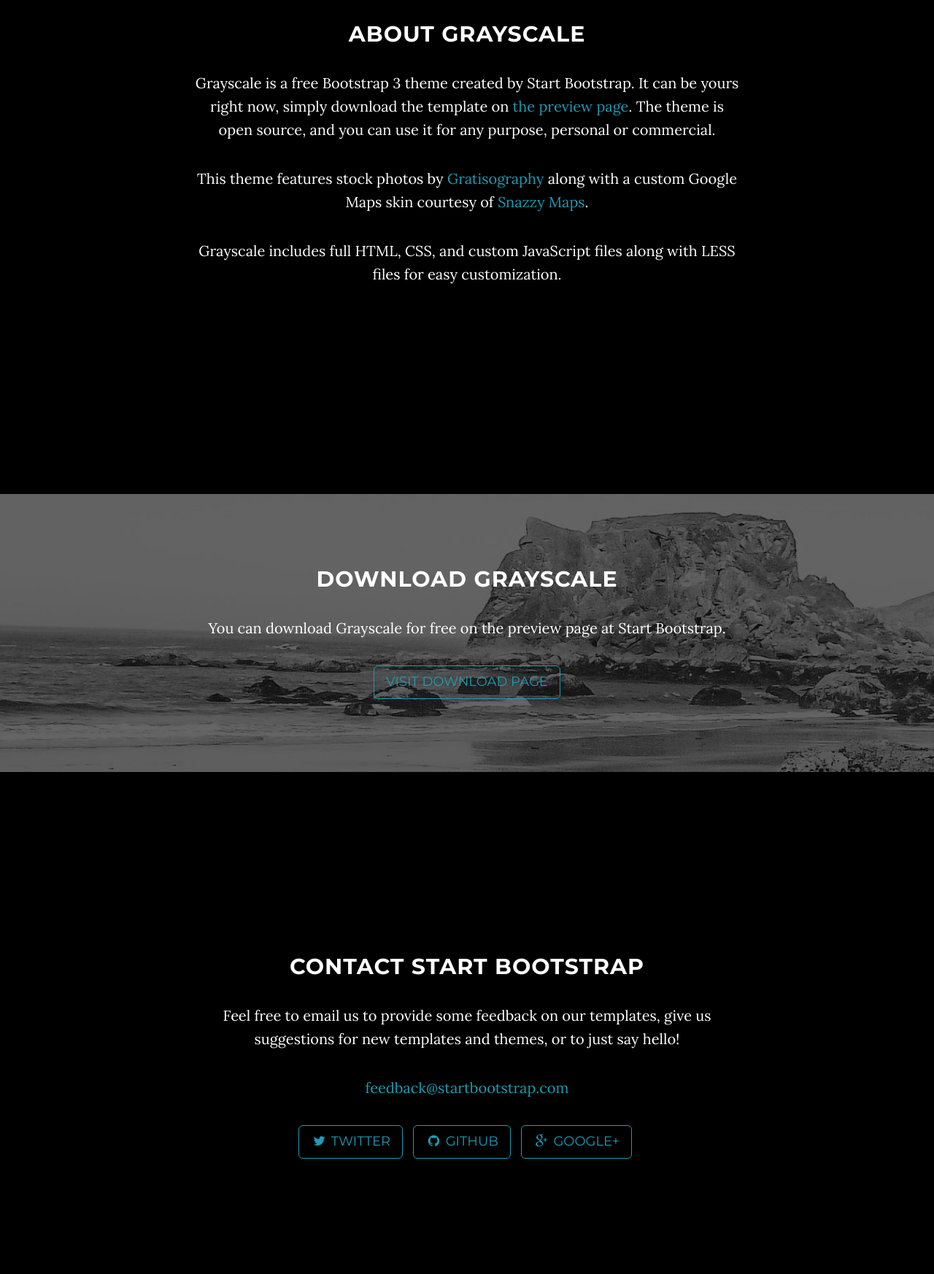
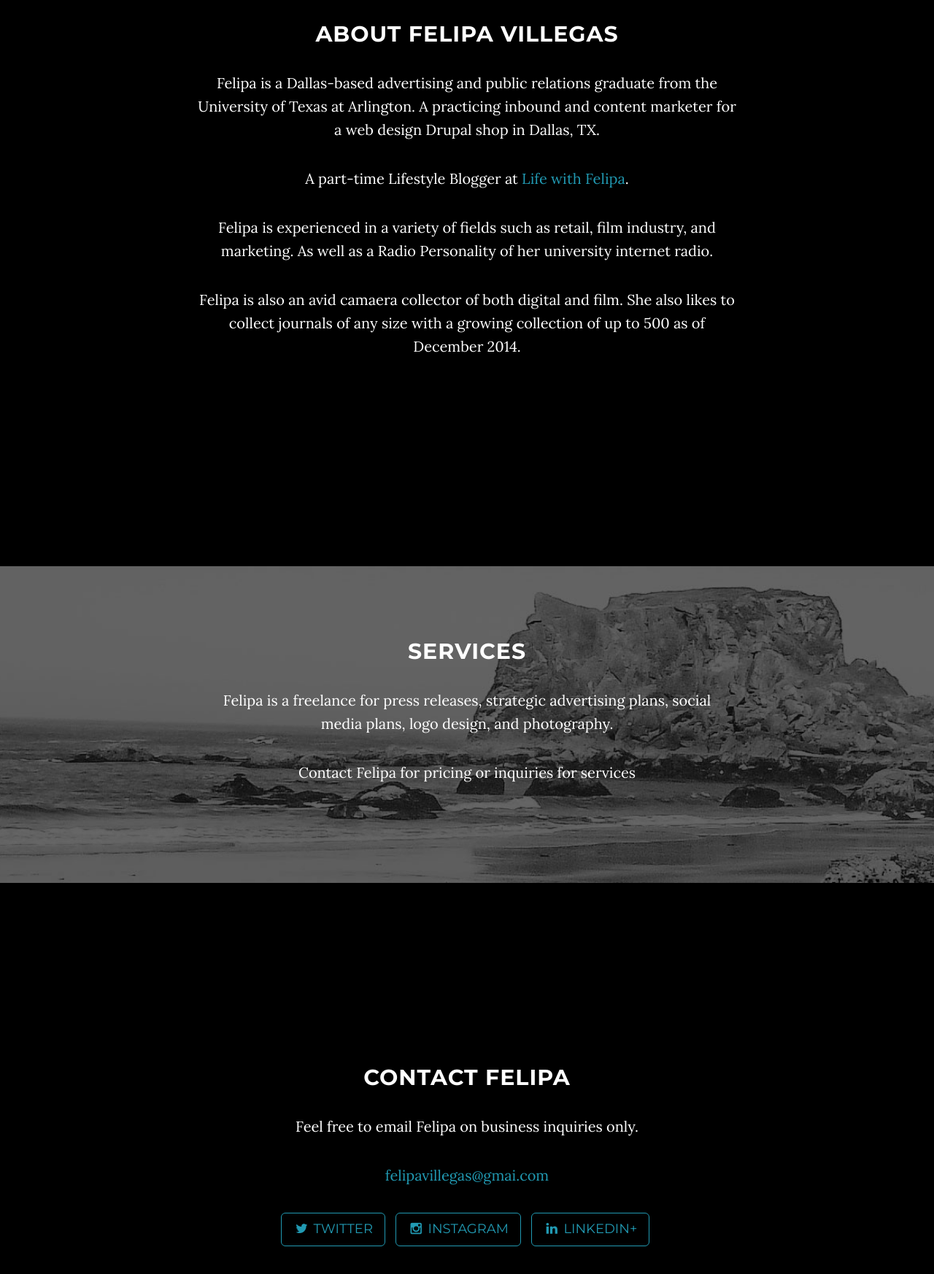
Before and after one commit to iamfelipa/iamfelipa.github.io, a plain HTML site: page index.html in a window 1280 px wide. Shown: the part 1020-2766 px from the top of the page at 73% size. Drawn offline with Linux system fonts and the light colour scheme; some packages are replaced by stand-ins of ours.

Commit message:
Update index.html

```diff
--- a/index.html
+++ b/index.html
@@ -9,7 +9,7 @@
     <meta name="description" content="">
     <meta name="author" content="">
 
-    <title>Grayscale - Start Bootstrap Theme</title>
+    <title>Felipa Villegas</title>
 
     <!-- Bootstrap Core CSS -->
     <link href="css/bootstrap.min.css" rel="stylesheet">
@@ -56,7 +56,7 @@
                         <a class="page-scroll" href="#about">About</a>
                     </li>
                     <li>
-                        <a class="page-scroll" href="#download">Download</a>
+                        <a class="page-scroll" href="#services">Services</a>
                     </li>
                     <li>
                         <a class="page-scroll" href="#contact">Contact</a>
@@ -74,8 +74,8 @@
             <div class="container">
                 <div class="row">
                     <div class="col-md-8 col-md-offset-2">
-                        <h1 class="brand-heading">Grayscale</h1>
-                        <p class="intro-text">A free, responsive, one page Bootstrap theme.<br>Created by Start Bootstrap.</p>
+                        <h1 class="brand-heading">Felipa Villegas</h1>
+                        <p class="intro-text">Advertising. Marketing. Public Relations<br> Lifestyle Blogger @ http://www.lifewithfelipa.com</p>
                         <a href="#about" class="btn btn-circle page-scroll">
                             <i class="fa fa-angle-double-down animated"></i>
                         </a>
@@ -89,22 +89,23 @@
     <section id="about" class="container content-section text-center">
         <div class="row">
             <div class="col-lg-8 col-lg-offset-2">
-                <h2>About Grayscale</h2>
-                <p>Grayscale is a free Bootstrap 3 theme created by Start Bootstrap. It can be yours right now, simply download the template on <a href="http://startbootstrap.com/template-overviews/grayscale/">the preview page</a>. The theme is open source, and you can use it for any purpose, personal or commercial.</p>
-                <p>This theme features stock photos by <a href="http://gratisography.com/">Gratisography</a> along with a custom Google Maps skin courtesy of <a href="http://snazzymaps.com/">Snazzy Maps</a>.</p>
-                <p>Grayscale includes full HTML, CSS, and custom JavaScript files along with LESS files for easy customization.</p>
+                <h2>About Felipa Villegas</h2>
+                <p>Felipa is a Dallas-based advertising and public relations graduate from the University of Texas at Arlington. A practicing inbound and content marketer for a web design Drupal shop in Dallas, TX.</p>
+                <p>A part-time Lifestyle Blogger at <a href="http://www.lifewithfelipa.com/">Life with Felipa</a>.</p>
+                <p>Felipa is experienced in a variety of fields such as retail, film industry, and marketing. As well as a Radio Personality of her university internet radio.</p>
+                <P>Felipa is also an avid camaera collector of both digital and film. She also likes to collect journals of any size with a growing collection of up to 500 as of December 2014.</P>
             </div>
         </div>
     </section>
 
     <!-- Download Section -->
-    <section id="download" class="content-section text-center">
+    <section id="Services" class="content-section text-center">
         <div class="download-section">
             <div class="container">
                 <div class="col-lg-8 col-lg-offset-2">
-                    <h2>Download Grayscale</h2>
-                    <p>You can download Grayscale for free on the preview page at Start Bootstrap.</p>
-                    <a href="http://startbootstrap.com/template-overviews/grayscale/" class="btn btn-default btn-lg">Visit Download Page</a>
+                    <h2>Services</h2>
+                    <p>Felipa is a freelance for press releases, strategic advertising plans, social media plans, logo design, and photography.</p>
+                    <p>Contact Felipa for pricing or inquiries for services</p>
                 </div>
             </div>
         </div>
@@ -114,19 +115,19 @@
     <section id="contact" class="container content-section text-center">
         <div class="row">
             <div class="col-lg-8 col-lg-offset-2">
-                <h2>Contact Start Bootstrap</h2>
-                <p>Feel free to email us to provide some feedback on our templates, give us suggestions for new templates and themes, or to just say hello!</p>
-                <p><a href="mailto:feedback@startbootstrap.com">feedback@startbootstrap.com</a>
+                <h2>Contact Felipa</h2>
+                <p>Feel free to email Felipa on business inquiries only.</p>
+                <p><a href="mailto:felipavillegas@gmail.com">felipavillegas@gmai.com</a>
                 </p>
                 <ul class="list-inline banner-social-buttons">
                     <li>
-                        <a href="https://twitter.com/SBootstrap" class="btn btn-default btn-lg"><i class="fa fa-twitter fa-fw"></i> <span class="network-name">Twitter</span></a>
+                        <a href="http://twitter.com/iamfelipa" class="btn btn-default btn-lg"><i class="fa fa-twitter fa-fw"></i> <span class="network-name">Twitter</span></a>
                     </li>
                     <li>
-                        <a href="https://github.com/IronSummitMedia/startbootstrap" class="btn btn-default btn-lg"><i class="fa fa-github fa-fw"></i> <span class="network-name">Github</span></a>
+                        <a href="http://instagram.com/iamfelipa" class="btn btn-default btn-lg"><i class="fa fa-instagram fa-fw"></i> <span class="network-name">Instagram</span></a>
                     </li>
                     <li>
-                        <a href="https://plus.google.com/+Startbootstrap/posts" class="btn btn-default btn-lg"><i class="fa fa-google-plus fa-fw"></i> <span class="network-name">Google+</span></a>
+                        <a href="http://linkedin.com/in/felipavillegas" class="btn btn-default btn-lg"><i class="fa fa-linkedin fa-fw"></i> <span class="network-name">LinkedIn+</span></a>
                     </li>
                 </ul>
             </div>
@@ -139,7 +140,7 @@
     <!-- Footer -->
     <footer>
         <div class="container text-center">
-            <p>Copyright &copy; Your Website 2014</p>
+            <p>Copyright &copy; Felipa Villegas 2014</p>
         </div>
     </footer>
 
@@ -153,7 +154,7 @@
     <script src="js/jquery.easing.min.js"></script>
 
     <!-- Google Maps API Key - Use your own API key to enable the map feature. More information on the Google Maps API can be found at https://developers.google.com/maps/ -->
-    <script type="text/javascript" src="https://maps.googleapis.com/maps/api/js?key=AIzaSyCRngKslUGJTlibkQ3FkfTxj3Xss1UlZDA&sensor=false"></script>
+    <script type="text/javascript" src="https://maps.googleapis.com/maps/api/js?key=AIzaSyBujsF9RroWblq3aZmO2xOxELb7Itboiv4=false"></script>
 
     <!-- Custom Theme JavaScript -->
     <script src="js/grayscale.js"></script>
```
